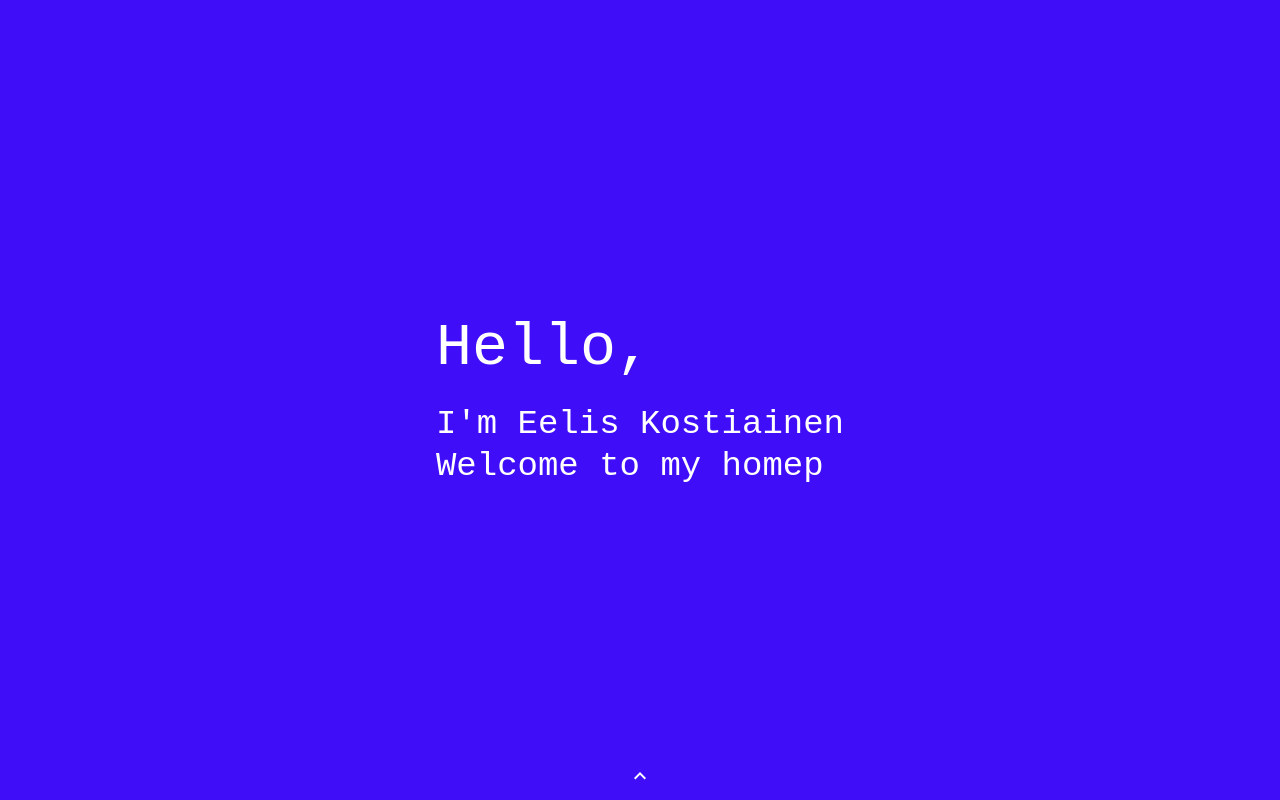
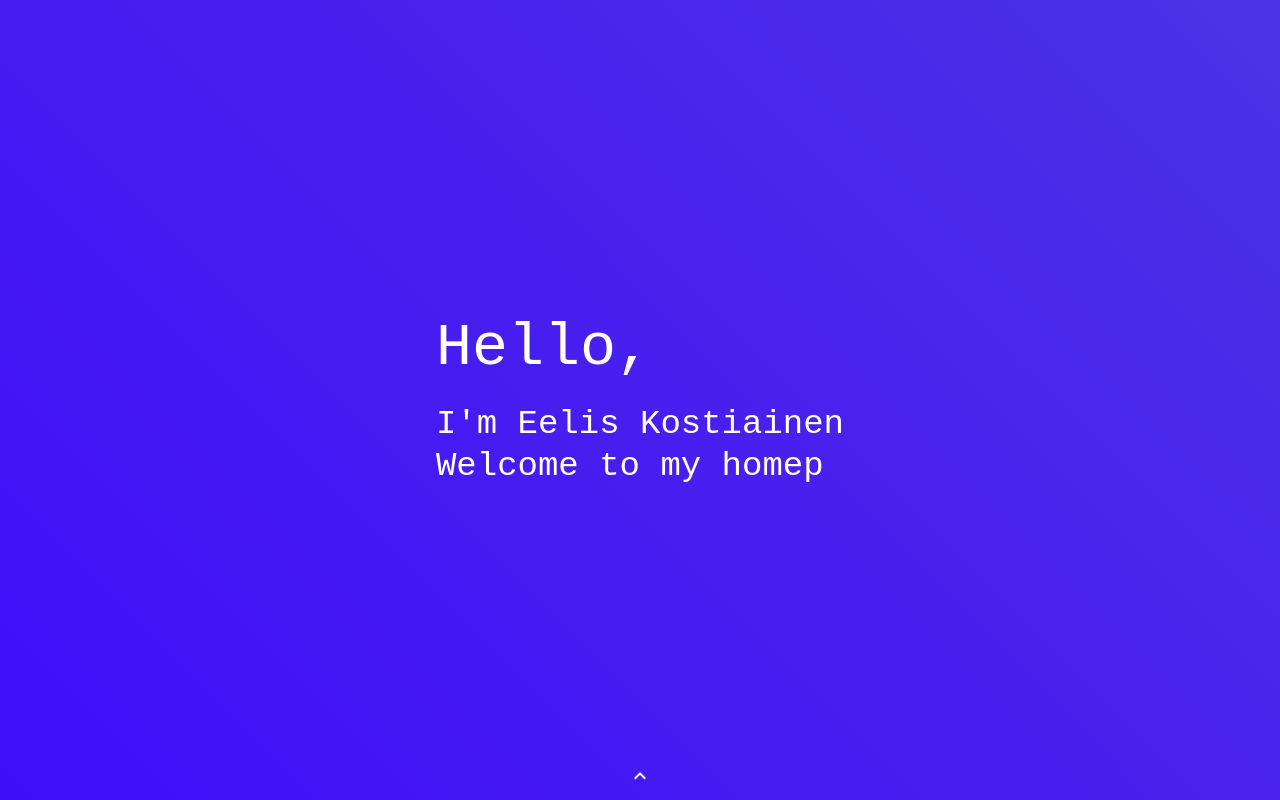
Before and after one commit to EelisK/kostiainen.dev, a React app in the folder client/: page / in a window 1280 px wide. Built offline with nearby package versions, Linux system fonts and the light colour scheme; a web font is replaced by a local one.

Commit message:
Use gradient

```diff
--- a/client/src/components/App.tsx
+++ b/client/src/components/App.tsx
@@ -14,10 +14,10 @@ const theme = createMuiTheme({
     },
     primary: {
       main: "#FFFFFF",
-      contrastText: "#400df8"
+      contrastText: "linear-gradient(45deg, #400df8, #4c32e5)"
     },
     text: {
-      primary: "#400df8"
+      primary: "linear-gradient(45deg, #400df8, #4c32e5)"
     }
   }
 });
--- a/client/src/components/WelcomePage/WelcomePageContainer.tsx
+++ b/client/src/components/WelcomePage/WelcomePageContainer.tsx
@@ -14,7 +14,9 @@ const useStyles = makeStyles((theme: Theme) => ({
     display: "flex",
     justifyContent: "center",
     alignItems: "center",
-    flexDirection: "column",
+    flexDirection: "column"
+  },
+  inverseColors: {
     background: theme.palette.text.primary,
     color: theme.palette.primary.main
   },
@@ -38,7 +40,11 @@ export interface Props {
 export const WelcomePageContainer: React.FC<Props> = props => {
   const classes = useStyles(props);
   return (
-    <Collapse in={props.isVisible} unmountOnExit className={classes.root}>
+    <Collapse
+      in={props.isVisible}
+      unmountOnExit
+      className={`${classes.root} ${classes.inverseColors}`}
+    >
       <Container className={classes.root}>
         <Container className={classes.fullSize}>{props.children}</Container>
         <Container maxWidth={false} className={classes.close}>
```
